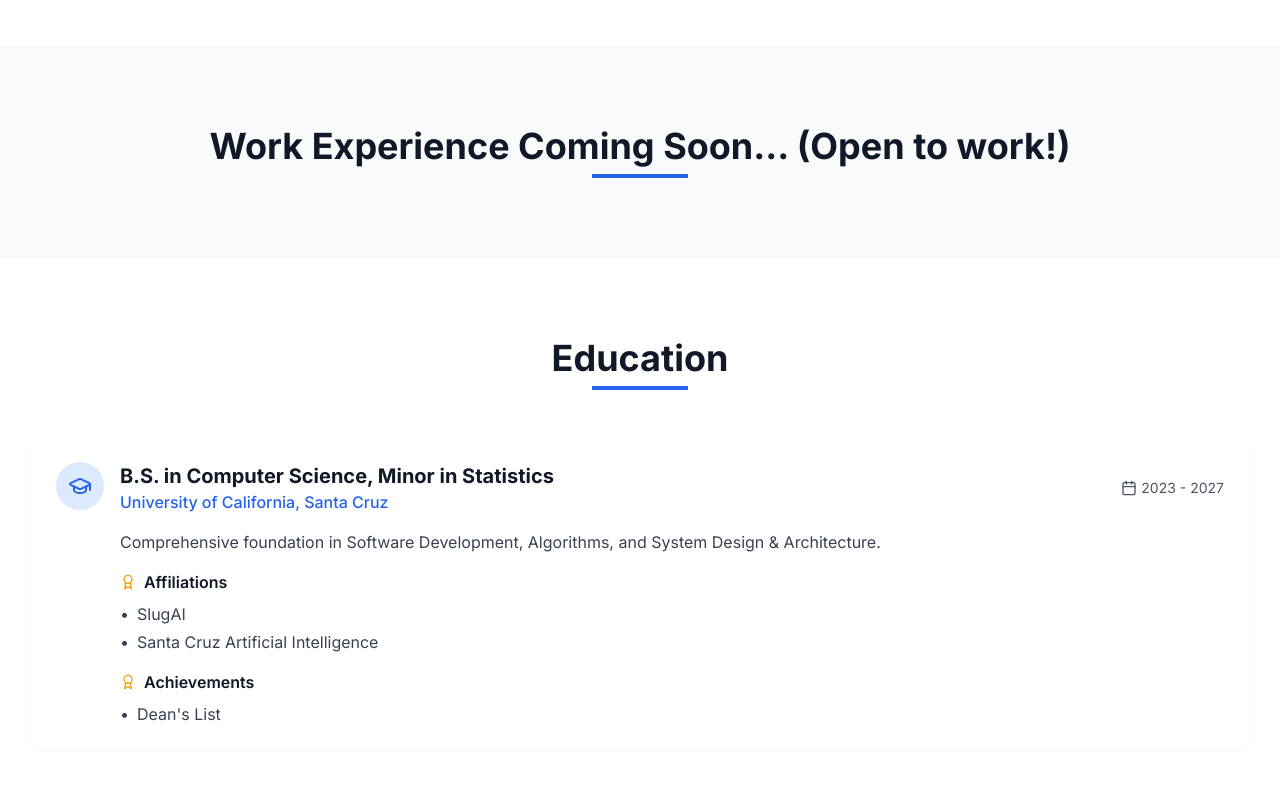
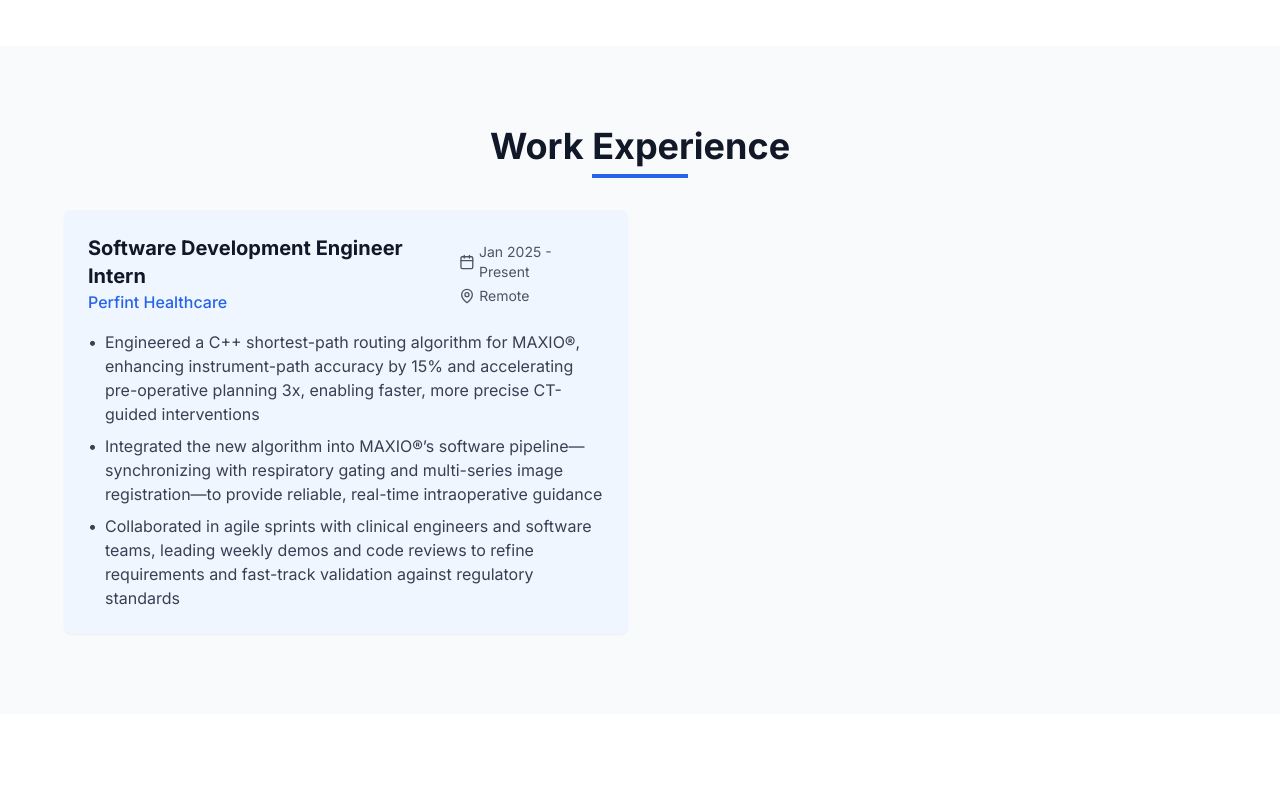
Before and after one commit to aprabou/portfolio, a React (Vite) app: page / in a window 1280 px wide. Shown: the part 1220-2017 px from the top of the page. Built offline with nearby package versions, Linux system fonts and the light colour scheme.

Commit message:
update work experience (perfint)

```diff
--- a/src/components/Experience.tsx
+++ b/src/components/Experience.tsx
@@ -62,41 +62,16 @@ const ExperienceItem: React.FC<ExperienceItemProps> = ({
 export const Experience: React.FC = () => {
   const experiences = [
     {
-      title: "Senior Software Engineer",
-      company: "Tech Innovations Inc.",
-      location: "San Francisco, CA",
-      period: "Jan 2022 - Present",
+      title: "Software Development Engineer Intern",
+      company: "Perfint Healthcare",
+      location: "Remote",
+      period: "Jan 2025 - Present",
       description: [
-        "Lead a team of 5 developers to build and maintain a scalable SaaS platform serving 50,000+ users.",
-        "Architected and implemented a microservices infrastructure that reduced system downtime by 75%.",
-        "Introduced automated testing and CI/CD pipelines, improving deployment efficiency by 60%.",
-        "Collaborated with product and design teams to define and implement new features based on user feedback.",
+        "Engineered a C++ shortest-path routing algorithm for MAXIO®, enhancing instrument-path accuracy by 15% and accelerating pre-operative planning 3x, enabling faster, more precise CT-guided interventions",
+        "Integrated the new algorithm into MAXIO®’s software pipeline—synchronizing with respiratory gating and multi-series image registration—to provide reliable, real-time intraoperative guidance",
+        "Collaborated in agile sprints with clinical engineers and software teams, leading weekly demos and code reviews to refine requirements and fast-track validation against regulatory standards",
       ],
       isActive: true,
-    },
-    {
-      title: "Software Engineer",
-      company: "DataViz Solutions",
-      location: "Austin, TX",
-      period: "Jun 2019 - Dec 2021",
-      description: [
-        "Developed responsive web applications using React, TypeScript, and Node.js.",
-        "Built RESTful APIs that handled 1M+ daily requests with 99.9% uptime.",
-        "Optimized database queries, resulting in a 40% reduction in load times.",
-        "Participated in agile development cycles with bi-weekly sprints and regular releases.",
-      ],
-    },
-    {
-      title: "Junior Developer",
-      company: "StartUp Nexus",
-      location: "Remote",
-      period: "Sep 2017 - May 2019",
-      description: [
-        "Created responsive front-end interfaces using HTML, CSS, and JavaScript.",
-        "Assisted in the development of a mobile app that achieved 100,000+ downloads.",
-        "Collaborated with UX designers to implement intuitive user interfaces.",
-        "Participated in code reviews and documentation of development processes.",
-      ],
     },
   ];
 
@@ -105,10 +80,23 @@ export const Experience: React.FC = () => {
       id="experience"
       className="py-20 bg-gray-50 dark:bg-gray-900 transition-colors duration-300"
     >
-      <div className="container mx-auto px-4 sm:px-6 lg:px-8">
-        <SectionTitle>
-          Work Experience Coming Soon... (Open to work!)
-        </SectionTitle>
+      <div className="container mx-auto px-4 sm:px-6 lg:px-8 space-y-8">
+        <SectionTitle>Work Experience</SectionTitle>
+        <div className="container mx-auto px-4 sm:px-6 lg:px-8">
+          <div className="grid grid-cols-1 md:grid-cols-2 gap-6">
+            {experiences.map((experience, index) => (
+              <ExperienceItem
+                key={index}
+                title={experience.title}
+                company={experience.company}
+                location={experience.location}
+                period={experience.period}
+                description={experience.description}
+                isActive={experience.isActive}
+              />
+            ))}
+          </div>
+        </div>
       </div>
     </section>
   );
```
